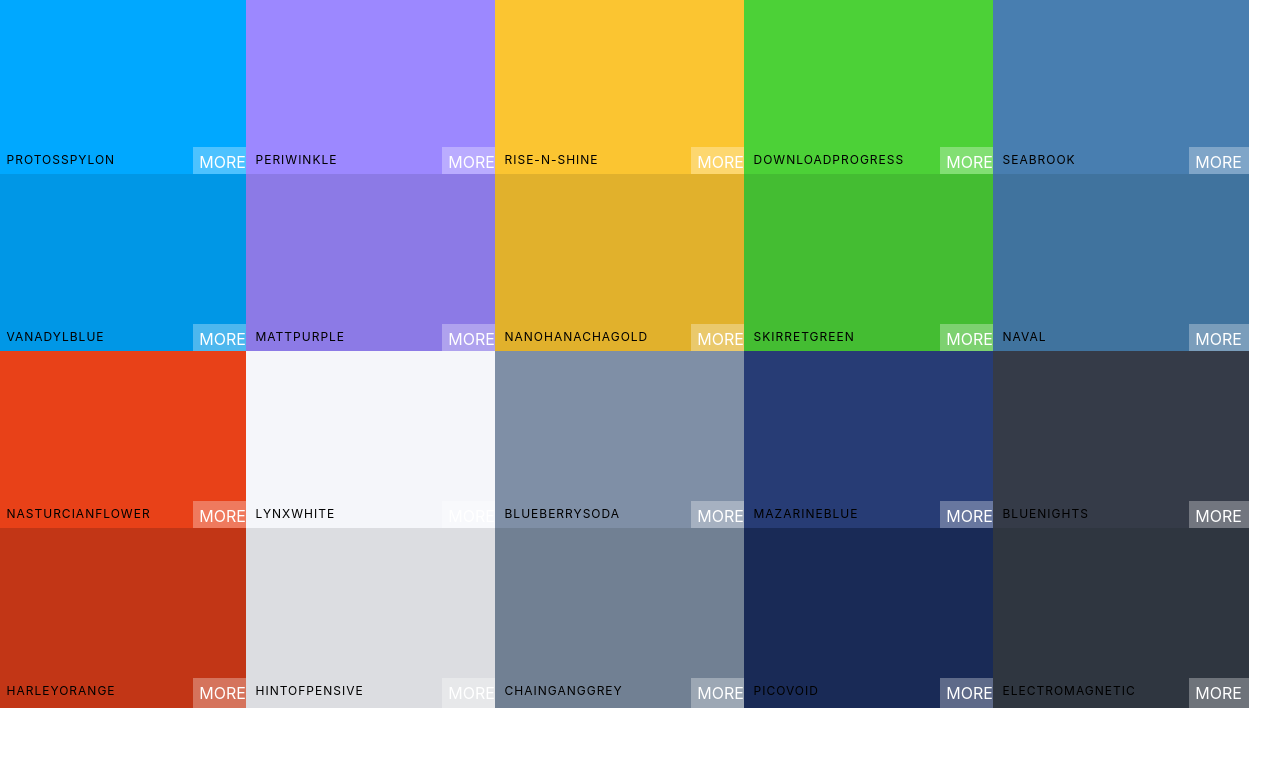
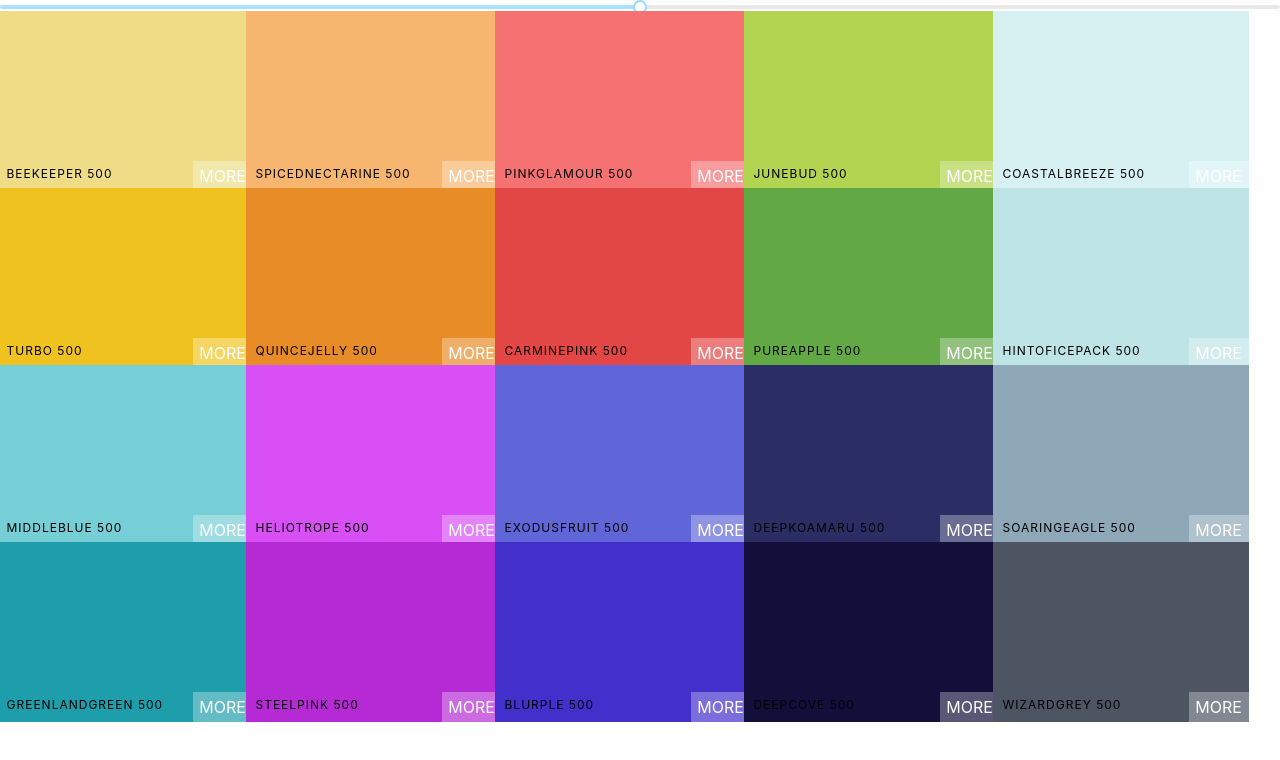
Before and after one commit to xaviguasch/color-utopia-react-app, a React (Create React App) app: page / in a window 1280 px wide. Shown: the top 760 px of the page. Built offline with nearby package versions, Linux system fonts and the light colour scheme.

Commit message:
added unstyled slider

```diff
--- a/package.json
+++ b/package.json
@@ -4,6 +4,7 @@
   "private": true,
   "dependencies": {
     "chroma-js": "^2.0.3",
+    "rc-slider": "^8.6.11",
     "react": "^16.8.6",
     "react-copy-to-clipboard": "^5.0.1",
     "react-dom": "^16.8.6",
--- a/src/App.js
+++ b/src/App.js
@@ -5,11 +5,9 @@
 
 class App extends Component {
   render() {
-    console.log(generatePalette(seedColors[4]))
-
     return (
       <div>
-        <Palette {...seedColors[5]} />
+        <Palette palette={generatePalette(seedColors[4])} />
       </div>
     )
   }
--- a/src/Palette.js
+++ b/src/Palette.js
@@ -1,14 +1,39 @@
 import React, { Component } from 'react'
 import ColorBox from './ColorBox'
 import './Palette.css'
+import Slider from 'rc-slider'
+import 'rc-slider/assets/index.css'
 
 class Palette extends Component {
+  constructor(props, context) {
+    super(props, context)
+
+    this.state = { level: 500 }
+
+    this.changeLevel = this.changeLevel.bind(this)
+  }
+
+  changeLevel(level) {
+    console.log(level)
+
+    this.setState({ level })
+  }
+
   render() {
-    const colorBoxes = this.props.colors.map(color => (
-      <ColorBox background={color.color} name={color.name} />
+    const { colors } = this.props.palette
+    const { level } = this.state
+    const colorBoxes = colors[level].map(color => (
+      <ColorBox background={color.hex} name={color.name} />
     ))
     return (
       <div className='Palette'>
+        <Slider
+          defaultValue={level}
+          min={100}
+          max={900}
+          step={100}
+          onAfterChange={this.changeLevel}
+        />
         {/* Navbar goes here */}
         <div className='Palette-colors'>{colorBoxes}</div>
         {/* Footer eventually*/}
```
Also changed, not shown: 1 other file (tests, documents, lock files or other folders).
